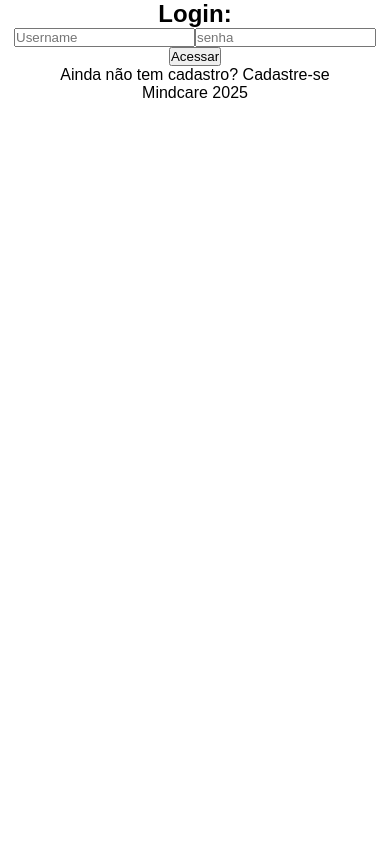
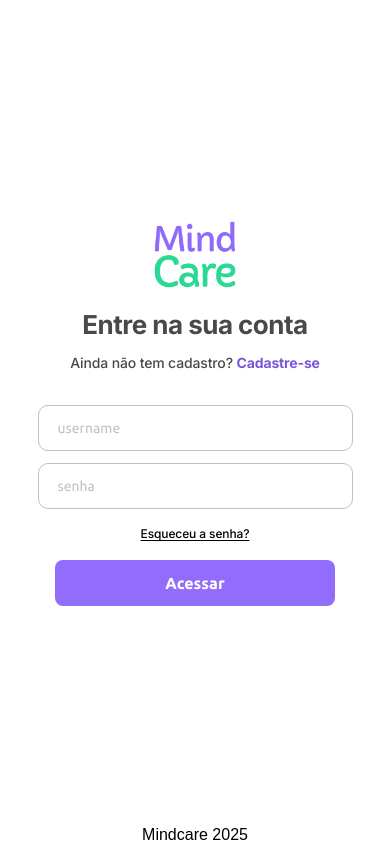
Before and after one commit to anne-takano/MindCare_Projeto, a React (Create React App) app: page / in a window 390 px wide. Built offline with nearby package versions, Linux system fonts and the light colour scheme.

Commit message:
style: melhoria na responsividade das páginas de Login e Cadastro

```diff
--- a/src/App.js
+++ b/src/App.js
@@ -1,7 +1,7 @@
 import { useState } from "react";
 import "./styles.css";
 import "./variables.css";
-import LoginPage from "./pages/LoginPage";
+import LoginPage from "./pages/LoginPage/LoginPage";
 import CadastroPage from "./pages/Cadastro/CadastroPage";
 import DashboardPage from "./pages/Dashboard/DashboardPage";
 import PerfilPage from "./pages/PerfilPage";
--- a/src/components/BannerCadastro/BannerCadastro.jsx
+++ b/src/components/BannerCadastro/BannerCadastro.jsx
@@ -1,11 +1,11 @@
 import styles from "./banner-cadastro.module.css";
 
-export default function BannerCadastro() {
+export default function BannerCadastro({ titulo, subtitulo, onClick, texto }) {
   return (
     <div className={styles.bannerContainer}>
-      <h2 className={styles.bannerTitulo}>Seja bem vindo(a)!</h2>
+      <h2 className={styles.bannerTitulo}>{titulo}</h2>
       <p className={styles.bannerSubtitulo}>
-        Insira seus dados para realizar o cadastro:
+        {subtitulo} <a onClick={onClick}>{texto}</a>
       </p>
     </div>
   );
--- a/src/components/BannerCadastro/banner-cadastro.module.css
+++ b/src/components/BannerCadastro/banner-cadastro.module.css
@@ -4,23 +4,28 @@
   justify-content: center;
   align-items: center;
   gap: 12px;
-}
 
-.bannerTitulo,
-.bannerSubtitulo {
-  font-family: "Ubuntu", sans-serif;
-  font-weight: 500;
-  line-height: 140%;
-}
-
-.bannerTitulo {
-  font-size: 32px;
+  font-family: var(--primary-font);
   color: #4a4949;
   text-align: center;
 }
 
+.bannerTitulo {
+  font-size: clamp(26px, 1vw, 32px);
+  font-weight: 700;
+  line-height: 130%;
+  letter-spacing: -0.02em;
+}
+
 .bannerSubtitulo {
-  font-size: 14px;
-  color: #6c7278;
+  font-size: clamp(14px, 1.2vw, 18px);
+  font-weight: 500;
+  line-height: 140%;
   letter-spacing: -0.01em;
 }
+
+.bannerSubtitulo a {
+  font-weight: 700;
+  color: var(--color-purple);
+  cursor: pointer;
+}
--- a/src/components/CampoInput/campo-input.module.css
+++ b/src/components/CampoInput/campo-input.module.css
@@ -3,7 +3,7 @@
   border-radius: 10px;
   background-color: transparent;
   padding: 12px 19px;
-  width: 350px;
+  width: 90%;
   height: 46px;
 
   font-family: "Ubuntu", sans-serif;
@@ -20,3 +20,7 @@
   border: 2px solid #926cfa;
   outline: none;
 }
+
+.campoEntradaForm:hover {
+  cursor: pointer;
+}
--- a/src/components/SelectGenero/select-genero.module.css
+++ b/src/components/SelectGenero/select-genero.module.css
@@ -3,7 +3,7 @@
   border-radius: 10px;
   background-color: transparent;
   padding: 12px 19px;
-  width: 350px;
+  width: 90%;
   height: 46px;
 
   font-family: "Ubuntu", sans-serif;
--- a/src/pages/Cadastro/CadastroPage.jsx
+++ b/src/pages/Cadastro/CadastroPage.jsx
@@ -73,7 +73,10 @@ export default function CadastroPage({ goToPage }) {
     <>
       <div className={styles.cadastroContainer}>
         <Logotipo />
-        <BannerCadastro />
+        <BannerCadastro
+          titulo="Seja bem vindo(a)!"
+          subtitulo="Insira seus dados para realizar o cadastro:"
+        />
         <form
           className={styles.cadastroFormContainer}
           onSubmit={onSubmitCadastrar}
--- a/src/pages/Cadastro/cadastro-page.module.css
+++ b/src/pages/Cadastro/cadastro-page.module.css
@@ -11,6 +11,7 @@
   flex-direction: column;
   justify-content: center;
   align-items: center;
+  max-width: 90%;
   gap: 12px;
 }
 .mensagemErro {
--- a/src/pages/LoginPage.jsx
+++ /dev/null
@@ -1,64 +0,0 @@
-import { useState } from "react";
-
-export default function LoginPage({ goToPage, updateUser }) {
-  const [inputUsername, setInputUsername] = useState("");
-  const [inputPassword, setInputPassword] = useState("");
-  const [isLoading, setLoading] = useState(false);
-  const [message, setMessage] = useState(null);
-
-  const onChangeUsername = (e) => setInputUsername(e.target.value);
-  const onChangePassword = (e) => setInputPassword(e.target.value);
-
-  const onClickAcessar = () => {
-    setMessage("");
-    setLoading(true);
-
-    fetch(`users/${inputUsername}.json`)
-      .then((response) => response.json())
-      .then((user) => {
-        if (user.senha === inputPassword) {
-          //Atualiza o user, o qual sera passado para o dashboard page
-          updateUser(inputUsername);
-          goToPage("DashboardPage");
-        } else {
-          setMessage("Usuário e senha não confere.");
-        }
-      })
-      .catch(() => setMessage("Usuário não encontrado."))
-      .finally(() => setLoading(false));
-  };
-
-  return (
-    <>
-      <h2>Login:</h2>
-      <section>
-        <input
-          type="text"
-          placeholder="Username"
-          name="username"
-          id="Username"
-          autoComplete={"off"}
-          value={inputUsername}
-          onChange={onChangeUsername}
-        />
-        <input
-          type="password"
-          placeholder="senha"
-          name="senha"
-          id="senha"
-          value={inputPassword}
-          onChange={onChangePassword}
-        />
-        <button onClick={onClickAcessar} disabled={isLoading}>
-          Acessar
-        </button>
-        {isLoading && <p>Verificando credenciais...</p>}
-        {message && <p>{message}</p>}
-        <p>
-          Ainda não tem cadastro?{" "}
-          <a onClick={() => goToPage("CadastroPage")}>Cadastre-se</a>
-        </p>
-      </section>
-    </>
-  );
-}
--- /dev/null
+++ b/src/pages/LoginPage/LoginPage.jsx
@@ -0,0 +1,85 @@
+import { useState } from "react";
+import Logotipo from "../../components/Logotipo/Logotipo";
+import BannerCadastro from "../../components/BannerCadastro/BannerCadastro";
+import CampoInput from "../../components/CampoInput/CampoInput";
+import Botao from "../../components/Botao/Botao";
+import styles from "./login-page.module.css";
+
+export default function LoginPage({ goToPage, updateUser }) {
+  const [inputUsername, setInputUsername] = useState("");
+  const [inputPassword, setInputPassword] = useState("");
+  const [isLoading, setLoading] = useState(false);
+  const [message, setMessage] = useState(null);
+
+  const onChangeUsername = (e) => setInputUsername(e.target.value);
+  const onChangePassword = (e) => setInputPassword(e.target.value);
+
+  const onClickAcessar = () => {
+    setMessage("");
+    setLoading(true);
+
+    fetch(`users/${inputUsername}.json`)
+      .then((response) => response.json())
+      .then((user) => {
+        if (user.senha === inputPassword) {
+          //Atualiza o user, o qual sera passado para o dashboard page
+          updateUser(inputUsername);
+          goToPage("DashboardPage");
+        } else {
+          setMessage("Senha não confere.");
+        }
+      })
+      .catch(() => setMessage("Usuário não encontrado."))
+      .finally(() => setLoading(false));
+  };
+
+  return (
+    <div className={styles.loginPageContainer}>
+      <div className={styles.loginPageContent}>
+        <div className={styles.header}>
+          <Logotipo />
+          <BannerCadastro
+            className={styles.headerHeadings}
+            titulo="Entre na sua conta"
+            subtitulo="Ainda não tem cadastro?"
+            onClick={() => goToPage("CadastroPage")}
+            texto="Cadastre-se"
+          />
+        </div>
+        <div className={styles.main}>
+          <form className={styles.loginFormContainer} onSubmit={onClickAcessar}>
+            <CampoInput
+              type="text"
+              placeholder="username"
+              name="username"
+              id="username"
+              autoComplete={"off"}
+              value={inputUsername}
+              onChange={onChangeUsername}
+            />
+
+            <CampoInput
+              type="password"
+              placeholder="senha"
+              name="senha"
+              id="senha"
+              autoComplete={"off"}
+              value={inputPassword}
+              onChange={onChangePassword}
+            />
+
+            <div className={styles.message}>
+              {isLoading && <p>Verificando credenciais...</p>}
+              {message && <p>{message}</p>}
+              <a>Esqueceu a senha?</a>
+            </div>
+
+            <Botao onClick={onClickAcessar} disabled={isLoading}>
+              Acessar
+            </Botao>
+          </form>
+        </div>
+      </div>
+    </div>
+  );
+}
--- /dev/null
+++ b/src/pages/LoginPage/login-page.module.css
@@ -0,0 +1,69 @@
+/*Container Principal (o que ocupa todo o tamanho da página)*/
+.loginPageContainer {
+  height: 100dvh;
+  display: flex;
+  flex-direction: column;
+  justify-content: center;
+  align-items: center;
+}
+
+/*Container de Conteúdo*/
+.loginPageContent {
+  max-width: 90%;
+
+  display: flex;
+  flex-direction: column;
+  gap: 32px;
+}
+
+/*Header*/
+.header {
+  display: flex;
+  flex-direction: column;
+  align-items: center;
+  justify-content: center;
+  gap: 16px;
+}
+
+.logoContainer img {
+  width: 90px;
+}
+
+/*Main*/
+.main {
+  display: flex;
+  flex-direction: column;
+  gap: 24px;
+}
+
+.loginFormContainer {
+  display: flex;
+  flex-direction: column;
+  justify-content: center;
+  align-items: center;
+  gap: 12px;
+}
+
+.message {
+  display: flex;
+  flex-direction: column;
+  gap: 10px;
+  padding: 5px;
+}
+.message p {
+  color: red;
+  font-size: clamp(12px, 1.2vw, 14px);
+}
+
+.message a {
+  font-family: var(--primary-font);
+  font-weight: 500;
+  font-size: clamp(12px, 1.2vw, 14px);
+  line-height: 140%;
+  letter-spacing: -0.01em;
+
+  text-decoration: underline;
+  text-underline-offset: 2px;
+
+  cursor: pointer;
+}
--- a/src/styles.css
+++ b/src/styles.css
@@ -1,3 +1,6 @@
+/*Importação da fonte Inter*/
+@import url("https://fonts.googleapis.com/css2?family=Inter:ital,opsz,wght@0,14..32,100..900;1,14..32,100..900&display=swap");
+
 * {
   margin: 0;
   padding: 0;
--- a/src/variables.css
+++ b/src/variables.css
@@ -3,4 +3,7 @@
   --highlight-color: rgb(10, 128, 175);
   --background-color: white;
   --shadow-color: darkgray;
+
+  --primary-font: "Inter", sans-serif;
+  --color-purple: rgba(123, 84, 217, 1);
 }
```
